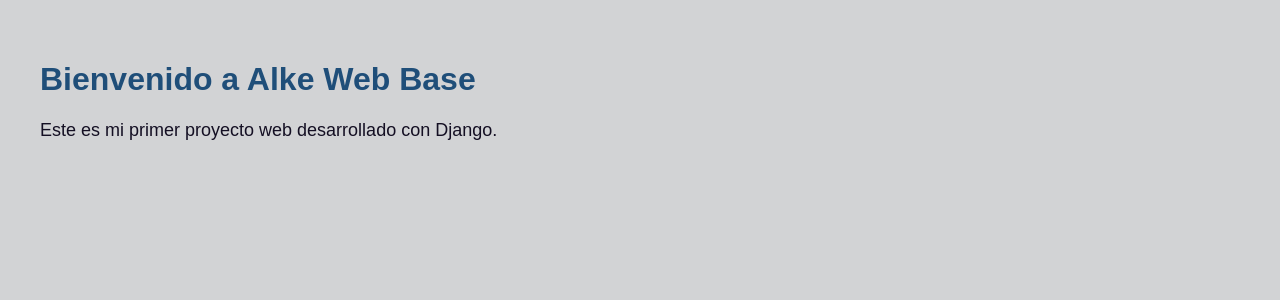
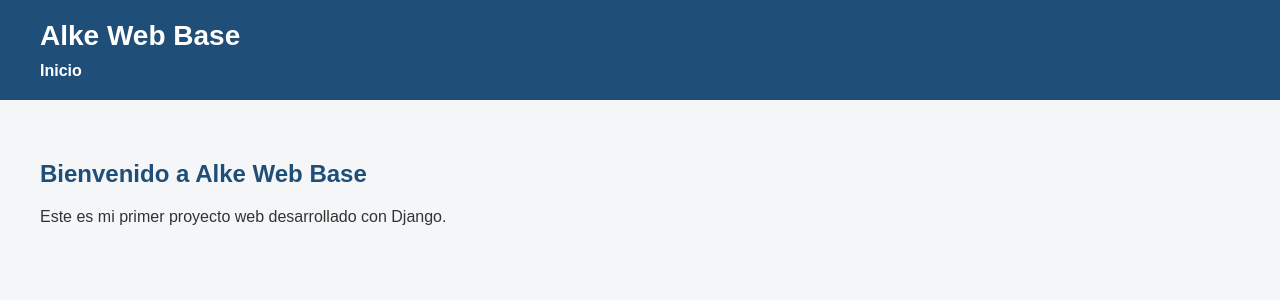
Before and after one commit to ignaciotrujilloleiva/Proyecto-Modulo-6-Desarrollo-Web-Django, a Django app: page / in a window 1280 px wide. Shown: the top 300 px of the page. Run offline with Django 5.2, Linux system fonts and the light colour scheme.

Commit message:
Creación de base.html
creacion de plantilla base para herencia

```diff
--- a/webapp/static/webapp/style.css
+++ b/webapp/static/webapp/style.css
@@ -1,15 +1,37 @@
 body {
     font-family: Arial, sans-serif;
-    background-color: #d2d3d5;
+    background-color: #f4f6f8;
     margin: 0;
+    padding: 0;
+    color: #333;
+}
+
+header {
+    background-color: #1f4e79;
+    color: white;
+    padding: 20px 40px;
+}
+
+header h1 {
+    margin: 0 0 10px 0;
+    font-size: 28px;
+}
+
+nav a {
+    color: white;
+    text-decoration: none;
+    font-weight: bold;
+    margin-right: 15px;
+}
+
+nav a:hover {
+    text-decoration: underline;
+}
+
+main {
     padding: 40px;
 }
 
-h1 {
+h2 {
     color: #1f4e79;
 }
-
-p {
-    color: #140f23;
-    font-size: 18px;
-}
--- /dev/null
+++ b/webapp/templates/webapp/base.html
@@ -0,0 +1,23 @@
+{% load static %}
+<!DOCTYPE html>
+<html lang="es">
+<head>
+    <meta charset="UTF-8">
+    <meta name="viewport" content="width=device-width, initial-scale=1.0">
+    <title>{% block title %}Alke Web Base{% endblock %}</title>
+    <link rel="stylesheet" href="{% static 'webapp/style.css' %}">
+</head>
+<body>
+    <header>
+        <h1>Alke Web Base</h1>
+        <nav>
+            <a href="{% url 'inicio' %}">Inicio</a>
+        </nav>
+    </header>
+
+    <main>
+        {% block content %}
+        {% endblock %}
+    </main>
+</body>
+</html>
--- a/webapp/templates/webapp/inicio.html
+++ b/webapp/templates/webapp/inicio.html
@@ -1,14 +1,8 @@
-{% load static %}
-<!DOCTYPE html>
-<html lang="es">
-<head>
-    <meta charset="UTF-8">
-    <meta name="viewport" content="width=device-width, initial-scale=1.0">
-    <title>Alke Web Base</title>
-    <link rel="stylesheet" href="{% static 'webapp/style.css' %}">
-</head>
-<body>
-    <h1>Bienvenido a Alke Web Base</h1>
+{% extends 'webapp/base.html' %}
+
+{% block title %}Inicio | Alke Web Base{% endblock %}
+
+{% block content %}
+    <h2>Bienvenido a Alke Web Base</h2>
     <p>Este es mi primer proyecto web desarrollado con Django.</p>
-</body>
-</html>
+{% endblock %}
```
